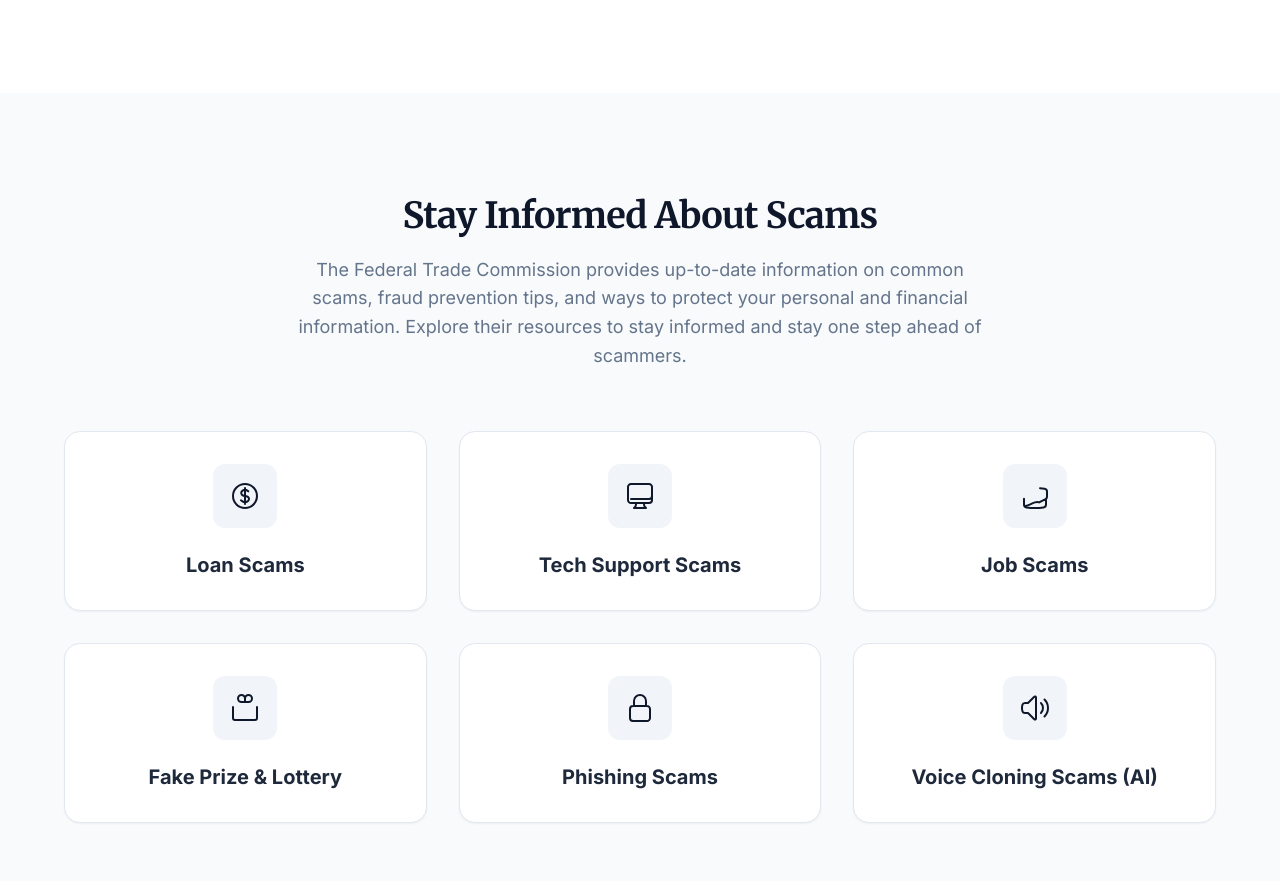
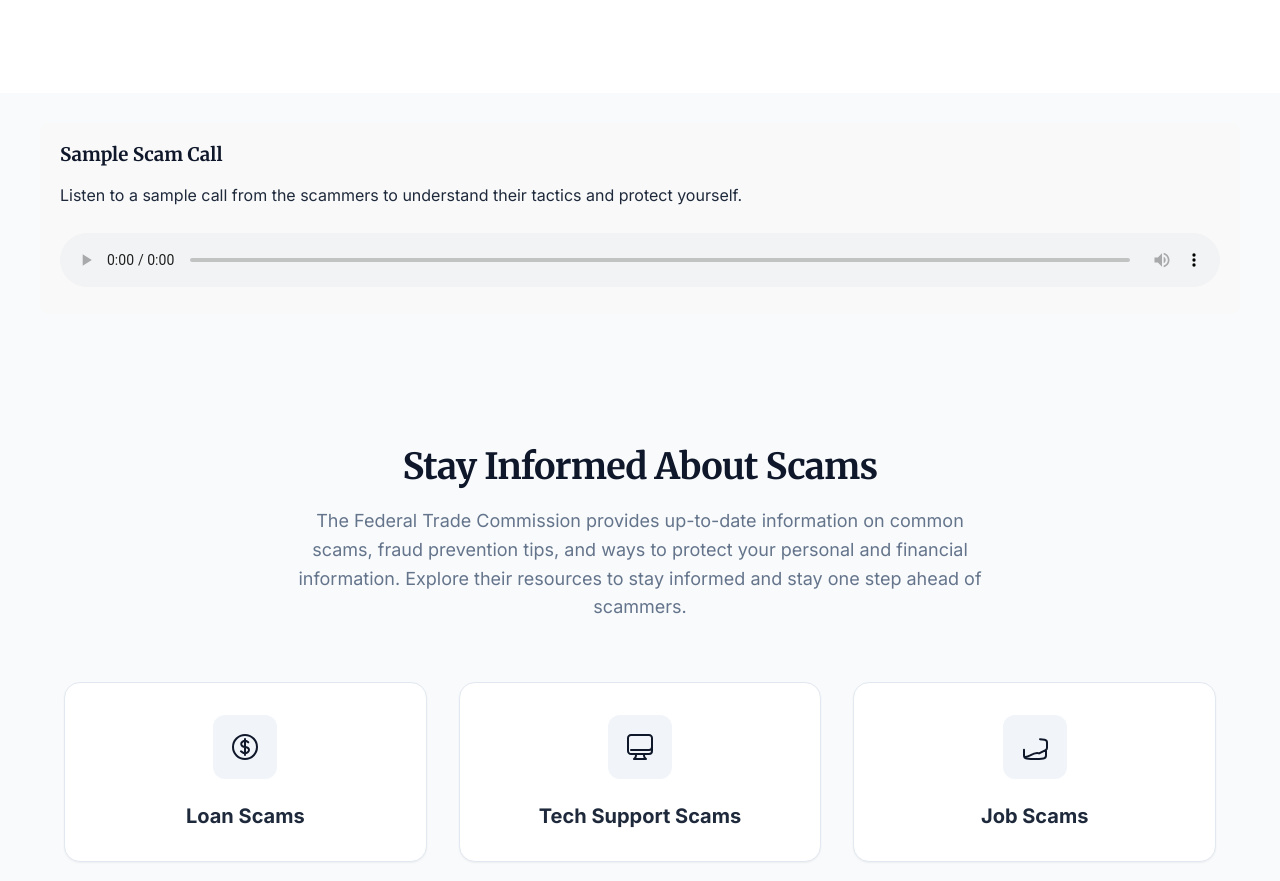
Before and after one commit to n8thegr8/crestwood-loan-advisors-site, a plain HTML site: page index.html in a window 1280 px wide. Shown: the part 1000-1881 px from the top of the page. Drawn offline with Linux system fonts and the light colour scheme.

Commit message:
Automated update from AI Site Manager
Request: Can you remove the exclamation point after the Advisors is a Fraudulent
Operation?
I also want you to add a new section after this
[image: image.png]

It should contain a sample call from the scammers.  The attached MP3 should
be used for the audio player.

THanks,

nate

```diff
--- a/index.html
+++ b/index.html
@@ -70,6 +70,17 @@
                         from trusted individuals or organizations. Staying informed about common scam tactics can help
                         protect you and your loved ones.</p>
                 </div>
+            </div>
+        </section>
+
+        <section class="sample-call">
+            <div class="container" style="margin-top: 30px; margin-bottom: 30px; padding: 20px; background-color: #f9f9f9; border-radius: 8px;">
+                <h3>Sample Scam Call</h3>
+                <p>Listen to a sample call from the scammers to understand their tactics and protect yourself.</p>
+                <audio controls style="width: 100%;">
+                    <source src="sample-scam-call.mp3" type="audio/mpeg">
+                    Your browser does not support the audio element.
+                </audio>
             </div>
         </section>
 
```
